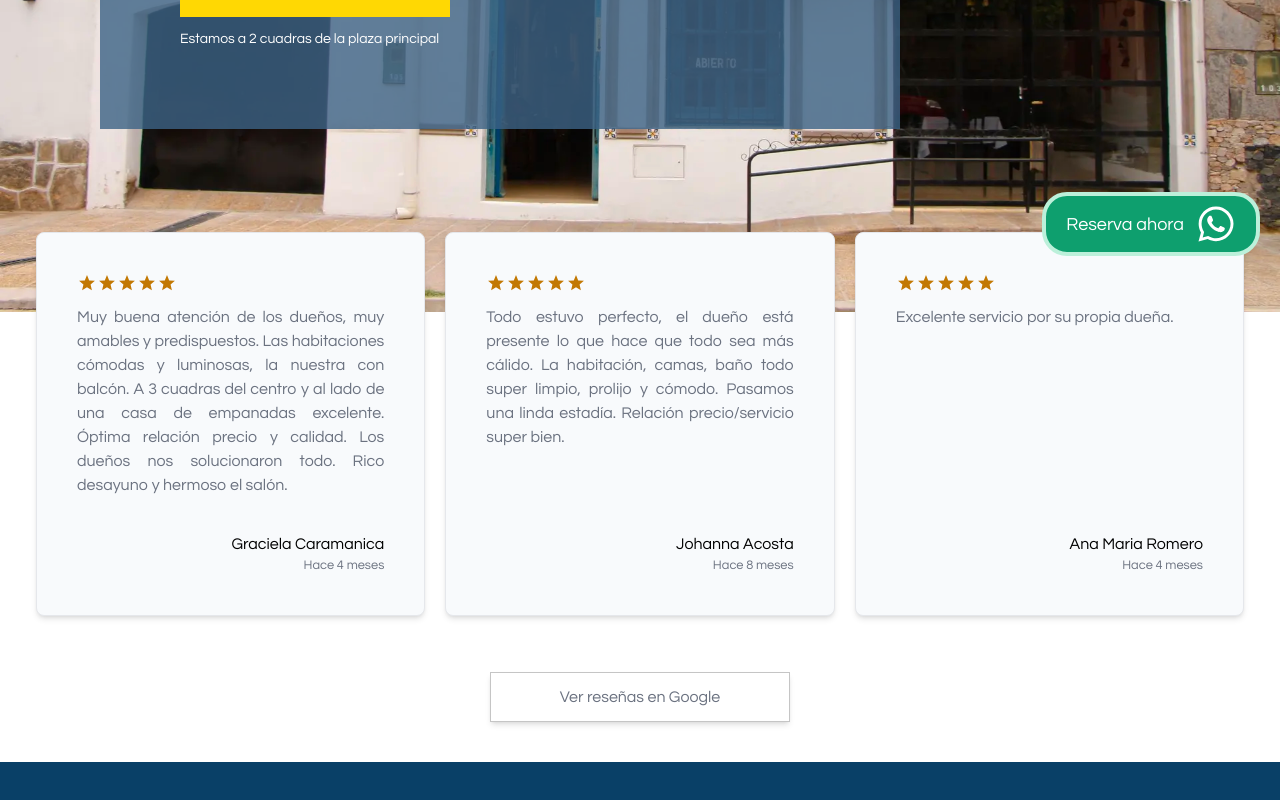
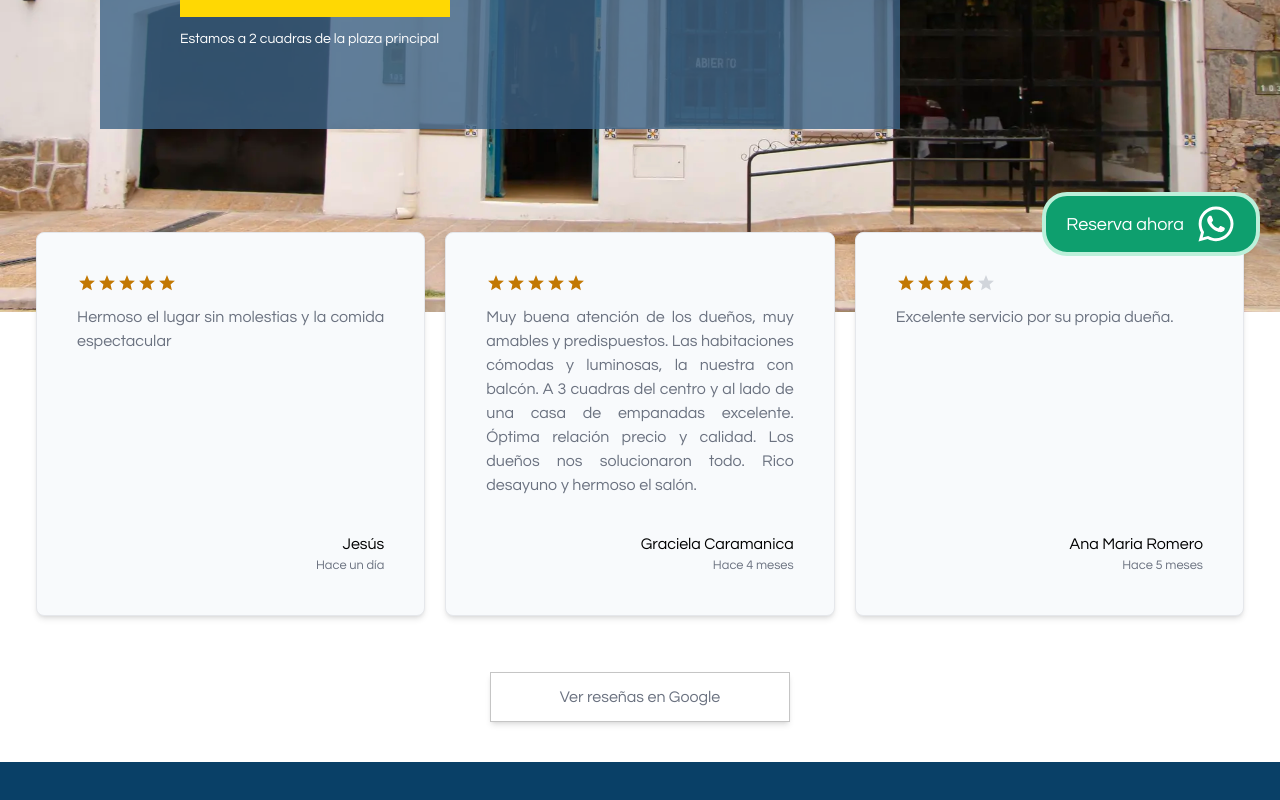
Before and after one commit to brunomry/HostalSanJorgeCafayate, a React (Vite) app: page / in a window 1280 px wide. Shown: the part 488-1288 px from the top of the page. Built offline with nearby package versions, Linux system fonts and the light colour scheme; no server answers; a web font is replaced by a local one.

Commit message:
actualice comentarios

```diff
--- a/src/pages/home/components/CardComentario.jsx
+++ b/src/pages/home/components/CardComentario.jsx
@@ -1,21 +1,26 @@
 import { RiStarSFill } from "react-icons/ri";
 
-function CardComentario({ comentario }) {
+function CardComentario({ comentario, index }) {
   const verComentario = (ruta) => window.open(ruta, "_BLANK");
 
   return (
     <div
       onClick={() => verComentario(comentario.ruta)}
-      className="p-3 shadow-md md:p-5 mb-4 text-justify card cursor-pointer bg-slate-50 border min-w-[250px] lg:w-[280px] xl:w-[400px] flex flex-col justify-between items-center gap-3 xl:min-h-[100px] rounded-[8px] xl:p-10 hover:border-[#c5c5c5]"
+      className={`${index===3 ? "md:hidden 3xl:flex": "3xl:flex"} p-3 shadow-md md:p-5 mb-4 text-justify card cursor-pointer bg-slate-50 border min-w-[250px] lg:w-[280px] xl:w-[400px] flex flex-col justify-between items-center gap-3 xl:min-h-[100px] rounded-[8px] xl:p-10 hover:border-[#c5c5c5]`}
       title="clic para ver reseña en Google"
     >
       <div className="flex flex-col items-center md:items-start w-[100%] gap-3">
         <div className="flex justify-center md:justify-start w-[100%]">
-          {[...Array(comentario.estrellas)].map((_, index) => (
-            <RiStarSFill key={index} className="text-[20px] text-yellow-500" />
+          {[...Array(5)].map((_, index) => (
+            <RiStarSFill
+              key={index}
+              className={`text-[20px] ${
+                index < comentario.estrellas ? "text-yellow-500" : "text-gray-300"
+              }`}
+            />
           ))}
         </div>
-        <p className="text-gray-500 ">{comentario.comentario}</p>
+        <p className="text-gray-500">{comentario.comentario}</p>
       </div>
       <div className="flex flex-col items-center md:items-end w-[100%]">
         <p className="text-center md:text-end">{comentario.nombre}</p>
--- a/src/pages/home/components/Comentarios.jsx
+++ b/src/pages/home/components/Comentarios.jsx
@@ -6,10 +6,11 @@ const Comentarios = ({traduccion}) => {
   return (
     <section className="md:absolute w-[100%] vsm:mt-[150px] mb:mt-0 md:top-[55%] lg:relative lg:top-[450px] pb-10 mb:mb-[0px] lg:pb-20 xl:absolute xl:top-[90%] lg:mx-auto min-h-[400px] flex flex-col items-center gap-10 justify-center px-4 ">
       <div className="flex gap-5 md:flex-col lg:flex-row md:gap-0 md:px-5 lg:gap-5 md:justify-center containerComments w-[100%] min-h-[400px] ">
-        {comentarios.map((comentario) => (
+        {comentarios.map((comentario, index) => (
           <CardComentario
             key={comentario.id}
             comentario={comentario}
+            index={index}
           ></CardComentario>
         ))}
       </div>
--- a/src/pages/home/helpers/comentarios.js
+++ b/src/pages/home/helpers/comentarios.js
@@ -1,28 +1,38 @@
 const comentarios = [
   {
     id: 1,
-      nombre: "Graciela Caramanica",
-      comentario: "Muy buena atención de los dueños, muy amables y predispuestos. Las habitaciones cómodas y luminosas, la nuestra con balcón. A 3 cuadras del centro y al lado de una casa de empanadas excelente. Óptima relación precio y calidad. Los dueños nos solucionaron todo. Rico desayuno y hermoso el salón.",
-      fecha: "Hace 4 meses",
+    nombre: "Jesús",
+    comentario: "Hermoso el lugar sin molestias y la comida espectacular",
+    fecha: "Hace un día",
     estrellas: 5,
-      ruta: "https://g.co/kgs/jFcRAJU"
+    ruta: "https://g.co/kgs/ZAup16L",
   },
   {
     id: 2,
-      nombre: "Johanna Acosta",
-      comentario: "Todo estuvo perfecto, el dueño está presente lo que hace que todo sea más cálido. La habitación, camas, baño todo super limpio, prolijo y cómodo. Pasamos una linda estadía. Relación precio/servicio super bien.",
-      fecha: "Hace 8 meses",
+    nombre: "Graciela Caramanica",
+    comentario:
+      "Muy buena atención de los dueños, muy amables y predispuestos. Las habitaciones cómodas y luminosas, la nuestra con balcón. A 3 cuadras del centro y al lado de una casa de empanadas excelente. Óptima relación precio y calidad. Los dueños nos solucionaron todo. Rico desayuno y hermoso el salón.",
+    fecha: "Hace 4 meses",
     estrellas: 5,
-      ruta: "https://g.co/kgs/quEGv1r"
+    ruta: "https://g.co/kgs/jFcRAJU",
   },
   {
     id: 3,
     nombre: "Ana Maria Romero",
     comentario: "Excelente servicio por su propia dueña.",
-      fecha: "Hace 4 meses",
+    fecha: "Hace 5 meses",
+    estrellas: 4,
+    ruta: "https://g.co/kgs/JNW7ZWL",
+  },
+  {
+    id: 4,
+    nombre: "Johanna Acosta",
+    comentario:
+      "Todo estuvo perfecto, el dueño está presente lo que hace que todo sea más cálido. La habitación, camas, baño todo super limpio, prolijo y cómodo. Pasamos una linda estadía. Relación precio/servicio super bien.",
+    fecha: "Hace 9 meses",
     estrellas: 5,
-      ruta: "https://g.co/kgs/JNW7ZWL"
-    }
+    ruta: "https://g.co/kgs/quEGv1r",
+  },
 ];
 
 export default comentarios;
```
Lines whose indentation alone changed are shown as unchanged.
